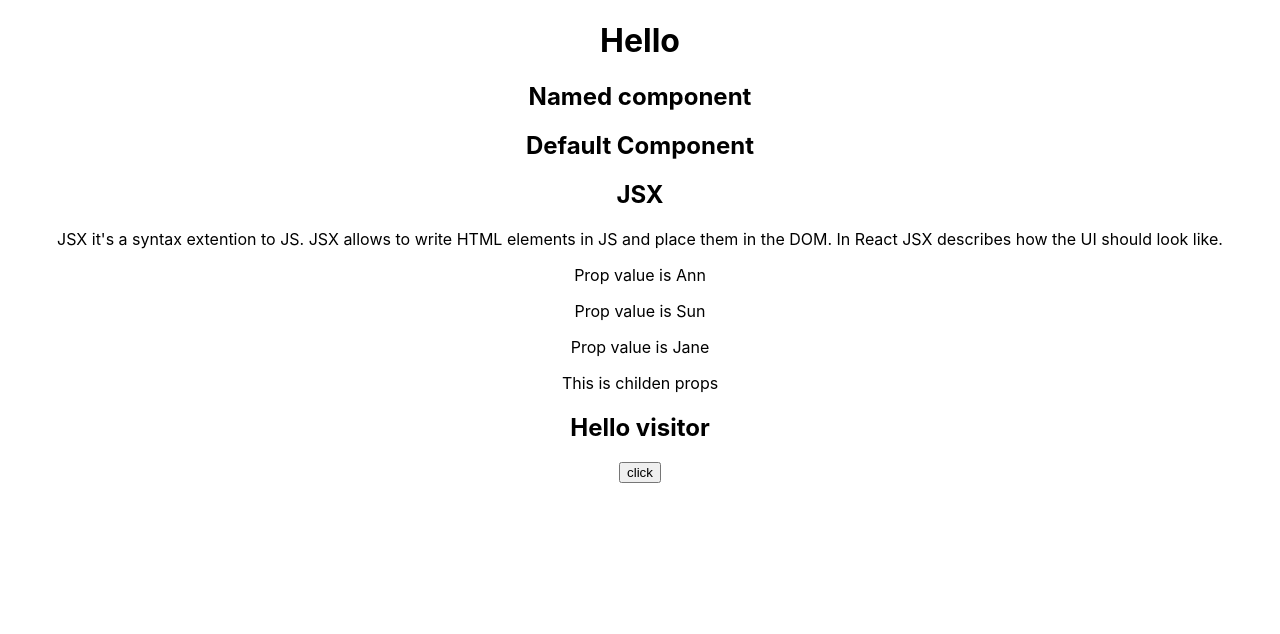
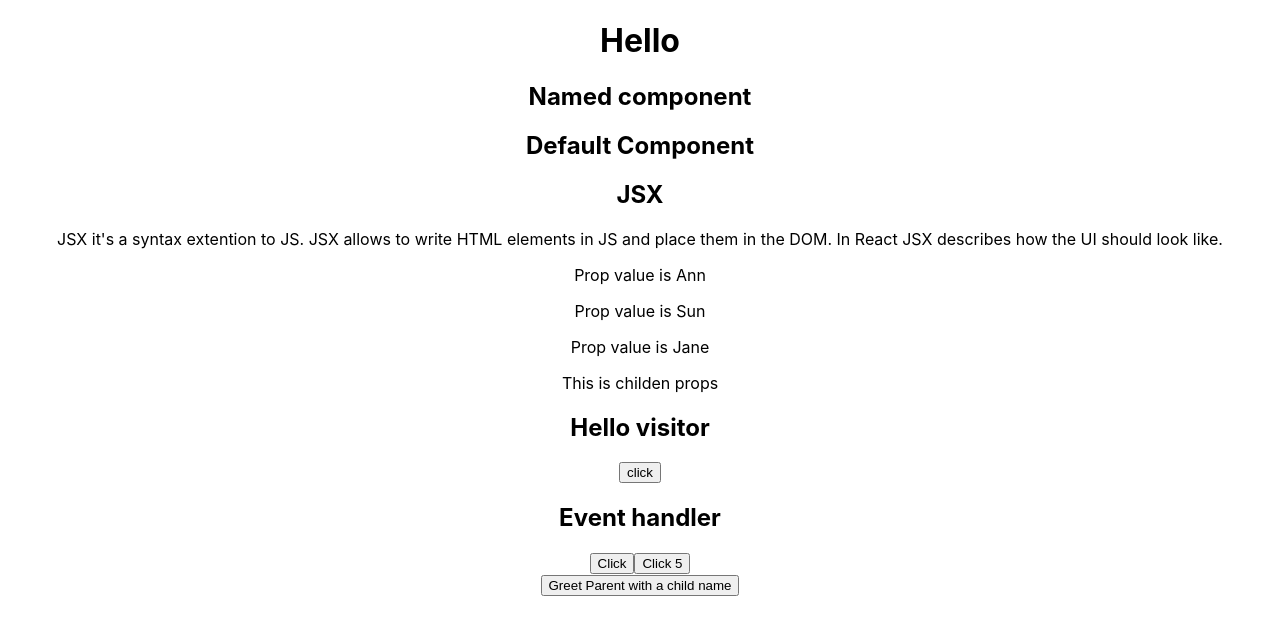
Before and after one commit to Dina2703/react-002, a React (Create React App) app: page / in a window 1280 px wide. Shown: the top 634 px of the page. Built offline with nearby package versions, Linux system fonts and the light colour scheme.

Commit message:
Event handling and Parent and Child communication via props

```diff
--- a/src/App.js
+++ b/src/App.js
@@ -1,7 +1,9 @@
 import "./App.css";
 import ChangedDefaultName from "./components/Default";
+import EventHandler from "./components/EventHandler";
 import { Jsx } from "./components/Jsx";
 import { NamedComponent } from "./components/Named";
+import ParentComponent from "./components/ParentComponent";
 import Props from "./components/Props";
 import State from "./components/State";
 
@@ -18,6 +20,8 @@ function App() {
         <p>This is childen props</p>
       </Props>
       <State />
+      <EventHandler />
+      <ParentComponent />
     </div>
   );
 }
--- /dev/null
+++ b/src/components/ChildComponent.js
@@ -0,0 +1,14 @@
+import React from "react";
+
+function ChildComponent({ greetParent }) {
+  return (
+    <div>
+      {/* <button onClick={greetParent}>Greet Parent</button> */}
+      <button onClick={() => greetParent("first")}>
+        Greet Parent with a child name
+      </button>
+    </div>
+  );
+}
+
+export default ChildComponent;
--- /dev/null
+++ b/src/components/EventHandler.js
@@ -0,0 +1,17 @@
+import React from "react";
+
+function EventHandler() {
+  //automatically gets passed 'event' argument. And we can add other argument if necessary.Here when we click 5 gets passed as value to 'count'
+  function handleClick(e, count = 1) {
+    console.log("button clicked", count, e);
+  }
+  return (
+    <div>
+      <h2>Event handler</h2>
+      <button onClick={handleClick}>Click</button>
+      <button onClick={(e) => handleClick(e, 5)}>Click 5</button>
+    </div>
+  );
+}
+
+export default EventHandler;
--- /dev/null
+++ b/src/components/ParentComponent.js
@@ -0,0 +1,12 @@
+import React from "react";
+import ChildComponent from "./ChildComponent";
+
+function ParentComponent() {
+  const greetParent = (childName) => {
+    alert("Hello parent from " + childName);
+  };
+
+  return <ChildComponent greetParent={greetParent} />;
+}
+
+export default ParentComponent;
```
